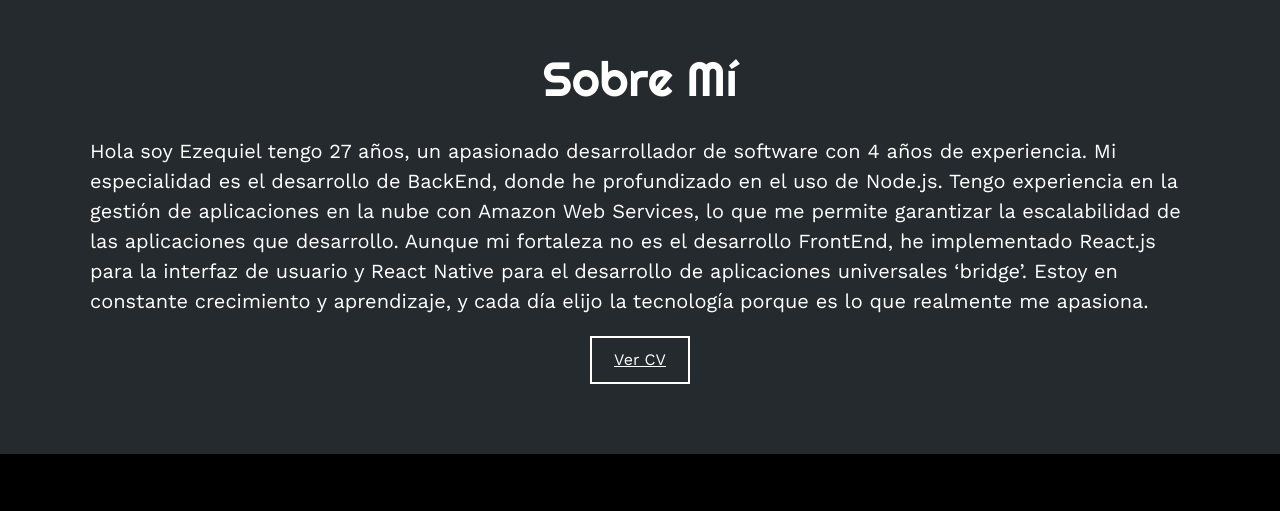
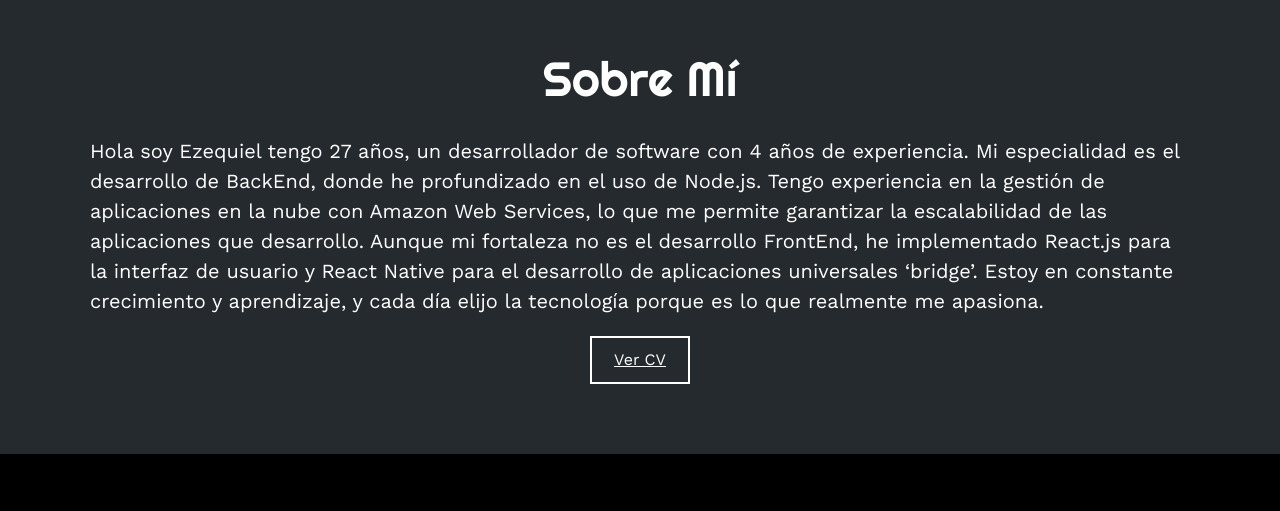
Before and after one commit to Ezequiel1705/Ezequiel1705.github.io, a plain HTML site: page index.html in a window 1280 px wide. Shown: the part 900-1411 px from the top of the page. Drawn offline with nearby package versions, Linux system fonts and the light colour scheme.

Commit message:
Update index.html

```diff
--- a/index.html
+++ b/index.html
@@ -54,7 +54,7 @@
         <section id="sobremi" class="sobremi">
             <div class="contenido-seccion">
                 <h2>Sobre Mí</h2>
-                <p>Hola soy Ezequiel tengo 27 años, un apasionado desarrollador de software con 4 años de experiencia. Mi especialidad es el desarrollo de BackEnd, donde he profundizado en el uso de Node.js. Tengo experiencia en la gestión de aplicaciones en la nube con Amazon Web Services, lo que me permite garantizar la escalabilidad de las aplicaciones que desarrollo. Aunque mi fortaleza no es el desarrollo FrontEnd, he implementado React.js para la interfaz de usuario y React Native para el desarrollo de aplicaciones universales ‘bridge’. Estoy en constante crecimiento y aprendizaje, y cada día elijo la tecnología porque es lo que realmente me apasiona.</p>
+                <p>Hola soy Ezequiel tengo 27 años, un desarrollador de software con 4 años de experiencia. Mi especialidad es el desarrollo de BackEnd, donde he profundizado en el uso de Node.js. Tengo experiencia en la gestión de aplicaciones en la nube con Amazon Web Services, lo que me permite garantizar la escalabilidad de las aplicaciones que desarrollo. Aunque mi fortaleza no es el desarrollo FrontEnd, he implementado React.js para la interfaz de usuario y React Native para el desarrollo de aplicaciones universales ‘bridge’. Estoy en constante crecimiento y aprendizaje, y cada día elijo la tecnología porque es lo que realmente me apasiona.</p>
             </div>
             <button class="btn-cv">
                 <a href="./data/Ezequiel Colicoy.pdf" target="_blank">Ver CV</a>
```
